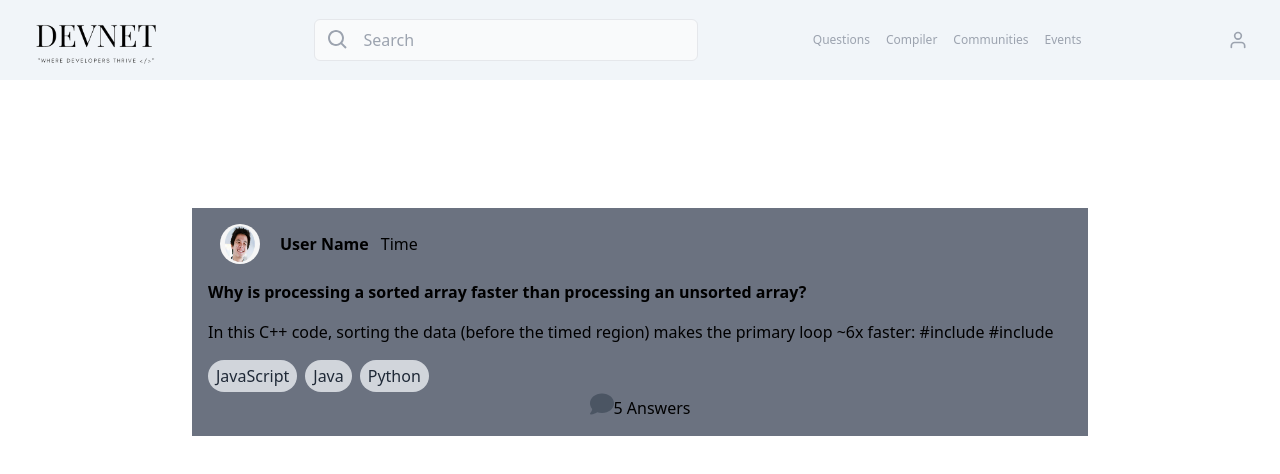
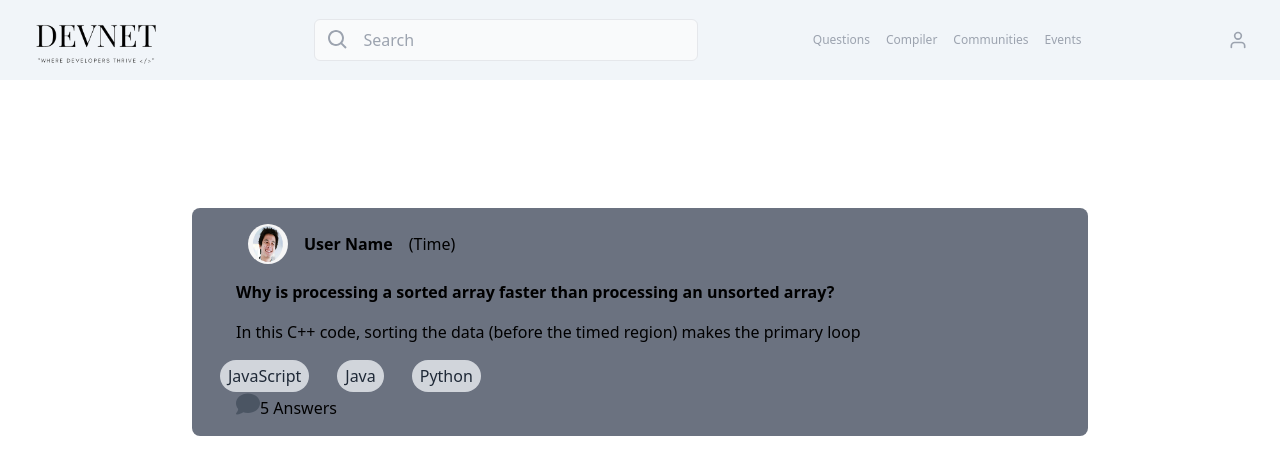
Before and after one commit to Ashik234/DEVNET-FRONTEND, a React (Vite) app: page / in a window 1280 px wide. Shown: the top 474 px of the page. Built offline with nearby package versions, Linux system fonts and the light colour scheme; no server answers.

Commit message:
Designed Admin Login Page

```diff
--- a/package.json
+++ b/package.json
@@ -13,15 +13,19 @@
     "@fortawesome/fontawesome-free": "^6.4.0",
     "@fortawesome/fontawesome-svg-core": "^6.4.0",
     "@fortawesome/free-brands-svg-icons": "^6.4.0",
+    "@fortawesome/free-regular-svg-icons": "^6.4.0",
     "@fortawesome/free-solid-svg-icons": "^6.4.0",
     "@fortawesome/react-fontawesome": "^0.2.0",
     "@react-oauth/google": "^0.11.0",
+    "@reduxjs/toolkit": "^1.9.5",
     "axios": "^1.4.0",
     "react": "^18.2.0",
     "react-dom": "^18.2.0",
     "react-icons": "^4.10.1",
+    "react-redux": "^8.1.1",
     "react-router-dom": "^6.14.1",
-    "react-toastify": "^9.1.3"
+    "react-toastify": "^9.1.3",
+    "redux-persist": "^6.0.0"
   },
   "devDependencies": {
     "@types/react": "^18.0.37",
--- a/src/App.jsx
+++ b/src/App.jsx
@@ -1,13 +1,15 @@
 import './App.css'
 import { BrowserRouter, Routes, Route } from "react-router-dom"
 import UserRoutes from './Routes/UserRoutes'
+import AdminRoutes from './Routes/AdminRoutes'
 
 function App() {
 
   return (
     <BrowserRouter>
       <Routes>
-        <Route path="/*" element={<UserRoutes/>} />
+        <Route path="/*" element={<UserRoutes />} />
+        <Route path='/admin/*' element={<AdminRoutes/>}/>
       </Routes>
     </BrowserRouter>
 
--- /dev/null
+++ b/src/Pages/Admin/AdminHome.jsx
@@ -0,0 +1,9 @@
+import React from 'react'
+
+function AdminHome() {
+  return (
+    <div>AdminHome</div>
+  )
+}
+
+export default AdminHome
--- /dev/null
+++ b/src/Pages/Admin/AdminLogin.jsx
@@ -0,0 +1,87 @@
+import React, { useState } from 'react';
+import { toast } from 'react-toastify';
+import { useNavigate } from 'react-router-dom';
+import { adminLogin } from "../../services/adminApi";
+
+function AdminLogin() {
+  const navigate = useNavigate();
+  const [values, setValues] = useState({
+    email: "",
+    password: ""
+  });
+
+  const handleSubmit = async (e) => {
+    e.preventDefault();
+    try {
+      adminLogin({ ...values }).then((res) => {
+        if (res.data.login) {
+          localStorage.setItem("adminJWT", res.data.token);
+          toast.success(res.data.message);
+          navigate("/admin/home");
+        }
+      });
+    } catch (error) {
+      console.log(error);
+    }
+  }
+
+  return (
+    <div className="bg-white ">
+      <div className="flex justify-center items-center h-screen  ">
+        <div className="bg-white p-8  rounded-md  md:w-3/4 lg:w-2/6 shadow-xl  ">
+          <h1 className="text-4xl text-blue-950 font-bold mb-10 text-center">
+            Admin Login
+          </h1>
+          <h3 className="font-bold text-xl  mb-4">
+
+          </h3>
+
+          <form onClick={handleSubmit}>
+            <div className="mb-">
+              <label className="block text-gray-700 text-md font-bold mb-2">
+                Email
+              </label>
+              <input
+                id="email"
+                name="email"
+                type="email"
+                className="w-full border border-gray-300 shadow-md px-3 py-2 rounded-md mb-3 "
+                placeholder="Enter your email"
+                onChange={(e) =>
+                  setValues({ ...values, [e.target.name]: e.target.value })
+                }
+              />
+            </div>
+            <div className="mb-4">
+              <label className="block text-gray-700 text-md font-bold mb-2 ">
+                Password
+              </label>
+              <input
+                id="password"
+                name="password"
+                type="password"
+                className="w-full border border-gray-300 px-3 py-2 rounded-md shadow-md mb-3 "
+                placeholder="Enter your password"
+                onChange={(e) =>
+                  setValues({ ...values, [e.target.name]: e.target.value })
+                }
+              />
+            </div>
+            <div className="w-full mb-3">
+              <div className="w-full">
+                <button
+                  type="submit"
+                  className=" w-full bg-blue-950 hover:bg-blue-800 text-white font-bold py-2 px-4  text-xl mb-1"
+                >
+                  LOGIN
+                </button>
+              </div>
+            </div>
+          </form>
+        </div>
+      </div>
+    </div>
+  );
+}
+
+export default AdminLogin;
--- a/src/Pages/User/Register.jsx
+++ b/src/Pages/User/Register.jsx
@@ -6,16 +6,18 @@ import { toast } from 'react-toastify'
 import { FcGoogle } from "react-icons/fc";
 import {useGoogleLogin } from '@react-oauth/google';
 import axios from "axios";
+import { useDispatch } from 'react-redux';
 
 function Register() {
+  const navigate = useNavigate();
+  const dispatch = useDispatch()
+
   const [user, setUser] = useState(null);
-
   const [values, setValues] = useState({
     username: "",
     email: "",
     password:""
   })
-  const navigate = useNavigate();
 
   const login = useGoogleLogin({
     onSuccess: (codeResponse) => setUser(codeResponse),
--- /dev/null
+++ b/src/Redux/store.js
@@ -0,0 +1,19 @@
+import { configureStore } from "@reduxjs/toolkit";
+import UserSlice from "./user/UserSlice";
+import { persistReducer, persistStore } from "redux-persist";
+import storage from 'redux-persist/lib/storage'
+
+const persistConfig = {
+    key: 'root',
+    storage
+}
+
+const persistedReducer = persistReducer(persistConfig, UserSlice)
+
+export const Store = configureStore({
+    reducer: {
+        user:persistedReducer
+    }
+})
+
+export const persistor = persistStore(Store)
--- /dev/null
+++ b/src/Redux/user/UserSlice.js
@@ -0,0 +1,25 @@
+import { createSlice } from "@reduxjs/toolkit";
+
+export const UserSlice = createSlice({
+    name: "user",
+    initialState: {
+        userId:"",
+        username: "",
+        email:"",
+        image: "",
+        picture:""
+    },
+    reducers: {
+        changeUserDetails: (state, action) => {
+            state.userId = action.payload.userId
+            state.username = action.payload.username
+            state.email = action.payload.email
+            state.image = action.payload.image
+        }
+
+
+    }
+})
+
+export const { changeUserDetails } = UserSlice.actions
+export default UserSlice.reducer
--- /dev/null
+++ b/src/Routes/AdminRoutes.jsx
@@ -0,0 +1,17 @@
+import React from 'react'
+import { Route, Routes } from "react-router-dom";
+import NotFoundPage from '../Pages/NotFoundPage';
+import AdminLogin from '../Pages/Admin/AdminLogin';
+import AdminHome from '../Pages/Admin/AdminHome';
+
+function AdminRoutes() {
+  return (
+    <Routes>
+          <Route path='*' element={<NotFoundPage />} />
+          <Route exact path='/login' element={<AdminLogin />} />
+          <Route exact path='/home' element={<AdminHome/>}/>
+    </Routes>
+  )
+}
+
+export default AdminRoutes
--- a/src/components/Questions/Questions.jsx
+++ b/src/components/Questions/Questions.jsx
@@ -1,29 +1,32 @@
 import React from 'react';
 import PROFILE from "../../assets/profile.jpeg";
 import { FontAwesomeIcon } from '@fortawesome/react-fontawesome';
-import {faComment} from '@fortawesome/free-solid-svg-icons'
+import { faComment } from '@fortawesome/free-solid-svg-icons';
+
 function Questions() {
   return (
-    <div className='bg-gray-500 mt-32 mx-auto max-w-4xl p-4 text-center'>
-      <div className='flex items-center justify-between mb-4'>
-        <div className='flex items-center'>
-          <img src={PROFILE} alt='Profile' className='w-10 h-10 rounded-full mr-2 ml-3' />
-          <div className='font-bold ml-3'>User Name</div>
-          <div className='ml-3'>Time</div>
+    <div className='bg-gray-500 mt-32 mx-auto max-w-4xl p-4 text-center rounded-lg'>
+      <div className='flex items-center justify-between mb-4 mr-4'>
+        <div className='flex items-center mr-4 ml-3'>
+          <img src={PROFILE} alt='Profile' className='w-10 h-10 rounded-full mr-4 ml-7' />
+          <div className='font-bold mr-4'>User Name</div>
+          <div className='mr-4'>(Time)</div>
         </div>
       </div>
-      <div className='flex items-center font-bold'>Why is processing a sorted array faster than processing an unsorted array?</div>
-      <div className='flex items-center my-4'>In this C++ code, sorting the data (before the timed region) makes the primary loop ~6x faster: #include #include</div>
-      <div className='flex items-center'>
-        <div className='bg-gray-300 text-gray-800 rounded-full py-1 px-2 mr-2'>JavaScript</div>
-        <div className='bg-gray-300 text-gray-800 rounded-full py-1 px-2 mr-2'>Java</div>
-        <div className='bg-gray-300 text-gray-800 rounded-full py-1 px-2 mr-2'>Python</div>
+      <div className='flex items-center font-bold mr-4 ml-7'>Why is processing a sorted array faster than processing an unsorted array?</div>
+      <div className='flex items-center my-4 mr-4 ml-7'>In this C++ code, sorting the data (before the timed region) makes the primary loop</div>
+      <div className='flex items-center text-left'>
+        <div className='bg-gray-300 text-gray-800 rounded-full py-1 px-2 mr-4 ml-3'>JavaScript</div>
+        <div className='bg-gray-300 text-gray-800 rounded-full py-1 px-2 mr-4 ml-3'>Java</div>
+        <div className='bg-gray-300 text-gray-800 rounded-full py-1 px-2 mr-4 ml-3'>Python</div>
       </div>
-      <div><FontAwesomeIcon
-                    icon={faComment}
-              className="w-6 h-6 text-gray-600 hover:text-gray-800"
-
-                    />5 Answers</div>
+      <div className='text-left mr-4 ml-7'>
+        <FontAwesomeIcon
+          icon={faComment}
+          className="w-6 h-6 text-gray-600 hover:text-gray-800"
+        />
+        5 Answers
+      </div>
     </div>
   );
 }
--- a/src/main.jsx
+++ b/src/main.jsx
@@ -5,14 +5,21 @@ import './index.css'
 import { ToastContainer } from 'react-toastify'
 import 'react-toastify/dist/ReactToastify.css';
 import { GoogleOAuthProvider } from '@react-oauth/google'
+import { PersistGate } from 'redux-persist/integration/react'
+import { Provider } from 'react-redux'
+import { Store,persistor } from './Redux/store.js'
 
 const client_id = import.meta.env.VITE_GOOGLE_CLIENT_ID
 
 ReactDOM.createRoot(document.getElementById('root')).render(
   <>
-    <GoogleOAuthProvider clientId={client_id}>
-    <ToastContainer/>
-      <App />
+    <Provider store={Store}>
+      <PersistGate loading={null} persistor={persistor}>
+      <GoogleOAuthProvider clientId={client_id}>
+        <ToastContainer/>
+          <App />
       </GoogleOAuthProvider>
+      </PersistGate>
+    </Provider>
   </>
 )
--- /dev/null
+++ b/src/services/adminApi.js
@@ -0,0 +1,11 @@
+import { adminAxiosInstance } from "../utils/axiosUtils";
+
+const adminLogin = (value) => {
+    return adminAxiosInstance.post("/login", value, {
+        withCredentials:true
+    })
+}
+
+export {
+    adminLogin
+}
--- a/src/utils/axiosUtils.js
+++ b/src/utils/axiosUtils.js
@@ -1,5 +1,5 @@
 import axios from "axios";
-import { userBaseUrl } from "../constants/constants";
+import { userBaseUrl,adminBaseUrl } from "../constants/constants";
 
 const createAxiosClient=(baseURL)=>{
     const client =axios.create({
@@ -24,4 +24,10 @@ userAxiosInstance.interceptors.request.use(async(req)=>{
     return modifiedReq;
 })
 
-export { userAxiosInstance }
+const adminAxiosInstance = createAxiosClient(adminBaseUrl)
+adminAxiosInstance.interceptors.request.use(async (req) => {
+    const modifiedReq = attachToken(req, "adminJWT")
+    return modifiedReq
+})
+
+export { userAxiosInstance ,adminAxiosInstance}
```
Also changed, not shown: 1 other file (tests, documents, lock files or other folders).
